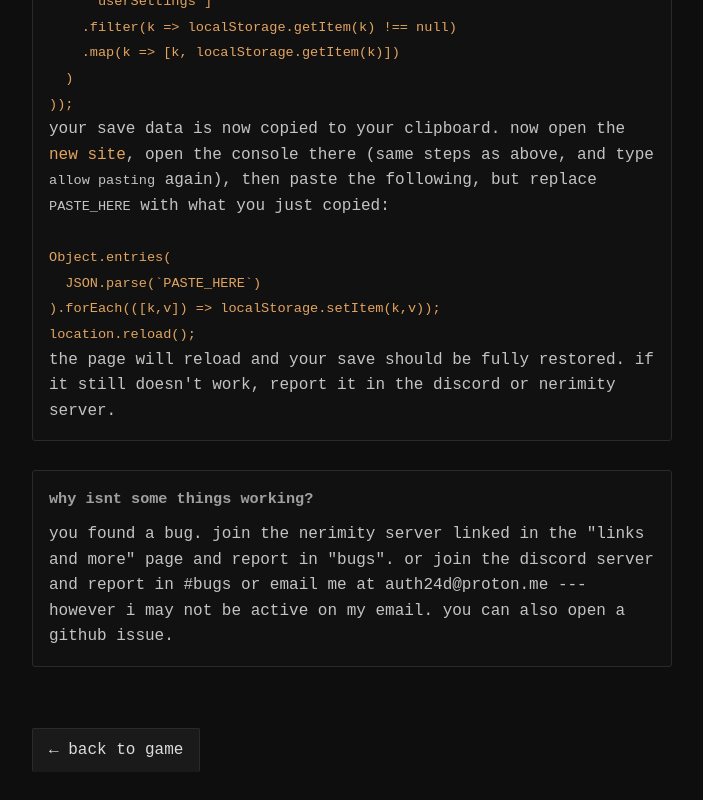
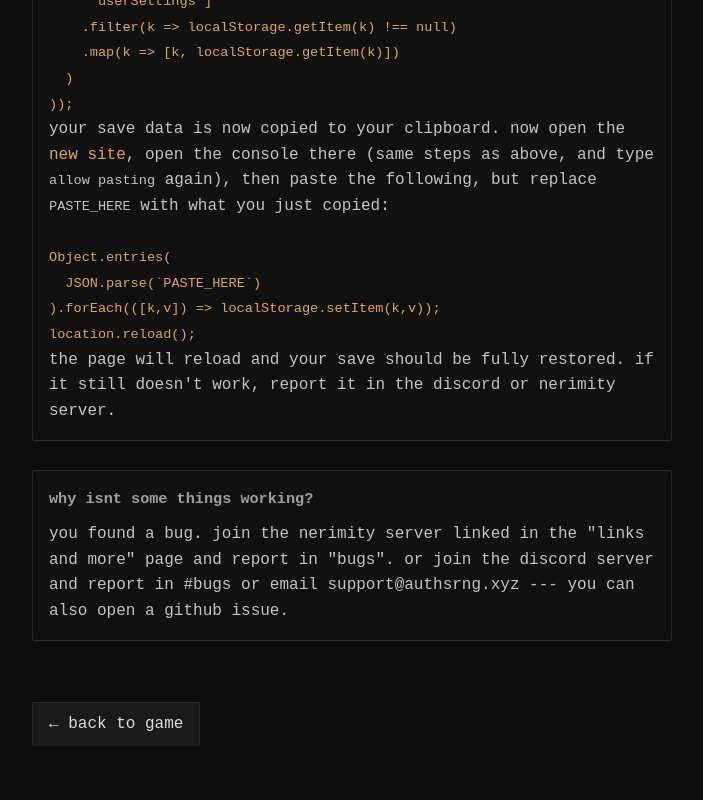
Before and after one commit to auth1ery/auths-RNG, a website: page FAQ.html in a window 1280 px wide. Shown: the part 8832-9632 px from the top of the page, without its empty margins (288-991 px from the left). After the commit the page ends 9606 px from the top, so only its background shows below. Drawn offline with Linux system fonts and the light colour scheme.

Commit message:
Update FAQ.html

```diff
--- a/FAQ.html
+++ b/FAQ.html
@@ -549,8 +549,7 @@ location.reload();</code></pre></strong>
         <div class="answer">
           you found a bug. join the nerimity server linked in the "links and
           more" page and report in "bugs". or join the discord server and report
-          in #bugs or email me at auth24d@proton.me --- however i may not be
-          active on my email. you can also open a github issue.
+          in #bugs or email support@authsrng.xyz --- you can also open a github issue.
         </div>
       </div>
 
```
